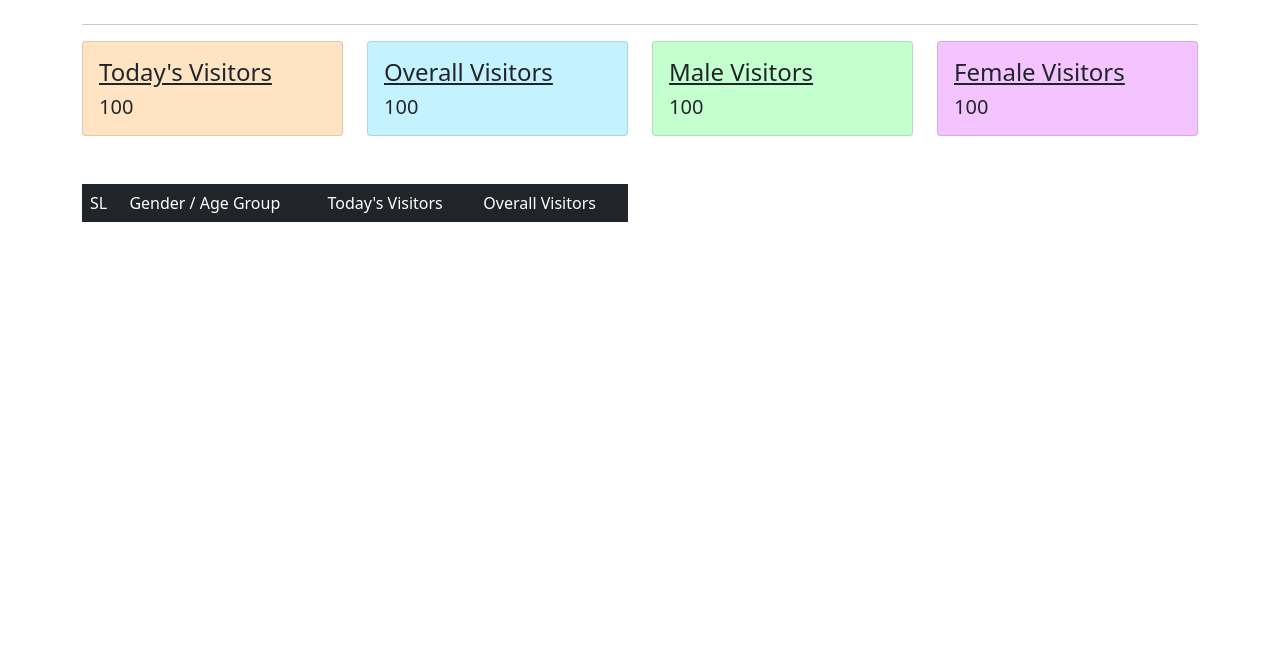
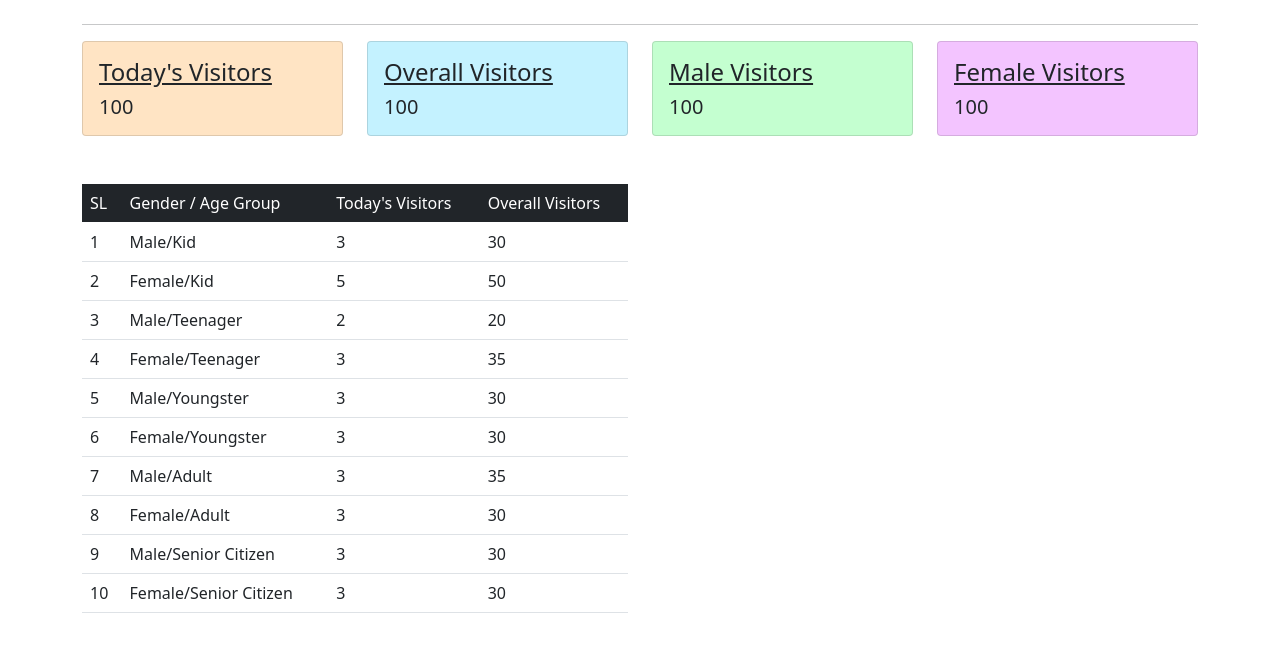
Before and after one commit to AbhijithMallya/SHOPPING_MART_DATA_ANALYSIS, a plain HTML site: page CLIENT_UI/dashboard.html in a window 1280 px wide. Shown: the part 116-768 px from the top of the page. Drawn offline with nearby package versions, Linux system fonts and the light colour scheme.

Commit message:
added values to table

```diff
--- a/CLIENT_UI/dashboard.html
+++ b/CLIENT_UI/dashboard.html
@@ -86,6 +86,78 @@
 
     </thead>
     <tbody>
+      <tr>
+        <td>1</td>
+        <td>Male/Kid</td>
+        <td>3</td>
+        <td>30</td>
+
+      </tr>
+      <tr>
+        <td>2</td>
+        <td>Female/Kid</td>
+        <td>5</td>
+        <td>50</td>
+
+      </tr>
+      <tr>
+        <td>3</td>
+        <td>Male/Teenager</td>
+        <td>2</td>
+        <td>20</td>
+
+      </tr>
+      <tr>
+        <td>4</td>
+        <td>Female/Teenager</td>
+        <td>3</td>
+        <td>35</td>
+
+      </tr>
+      <tr>
+        <td>5</td>
+        <td>Male/Youngster</td>
+        <td>3</td>
+        <td>30</td>
+
+      </tr>
+      <tr>
+        <td>6</td>
+        <td>Female/Youngster</td>
+        <td>3</td>
+        <td>30</td>
+
+      </tr>
+      <tr>
+        <td>7</td>
+        <td>Male/Adult</td>
+        <td>3</td>
+        <td>35</td>
+
+      </tr>
+      <tr>
+        <td>8</td>
+        <td>Female/Adult</td>
+        <td>3</td>
+        <td>30</td>
+
+      </tr>
+      <tr>
+        <td>9</td>
+        <td>Male/Senior Citizen</td>
+        <td>3</td>
+        <td>30</td>
+
+      </tr>
+      <tr>
+        <td>10</td>
+        <td>Female/Senior Citizen</td>
+        <td>3</td>
+        <td>30</td>
+
+      </tr>
+
+
 
     </tbody>
 
```
